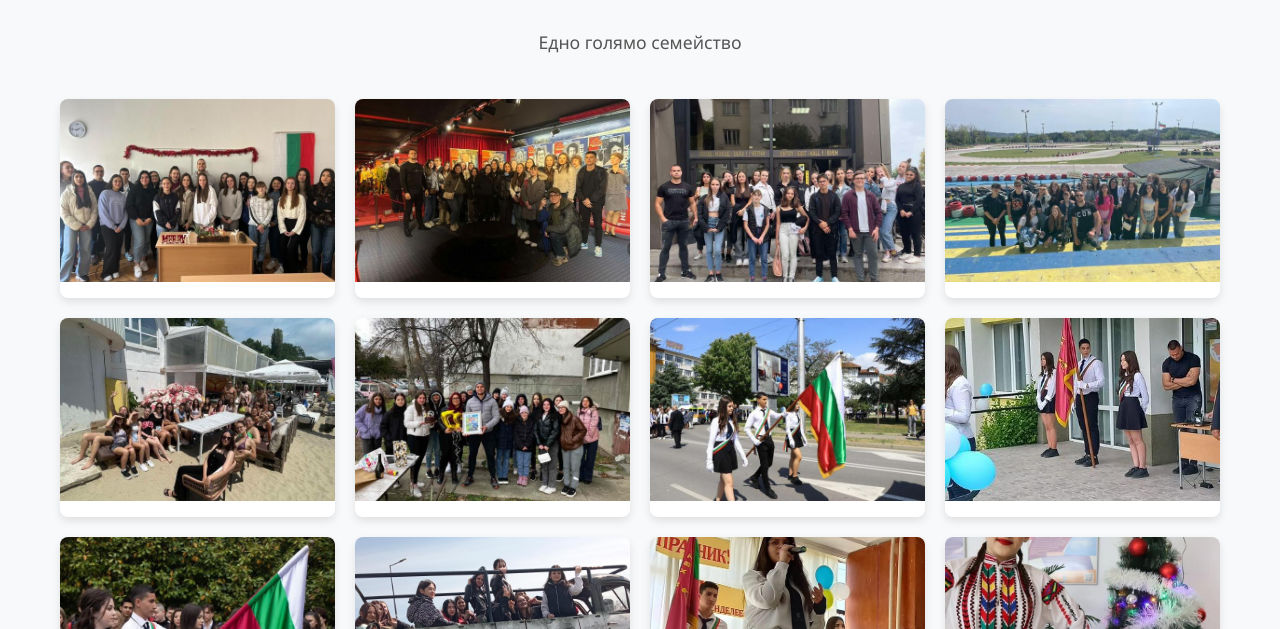
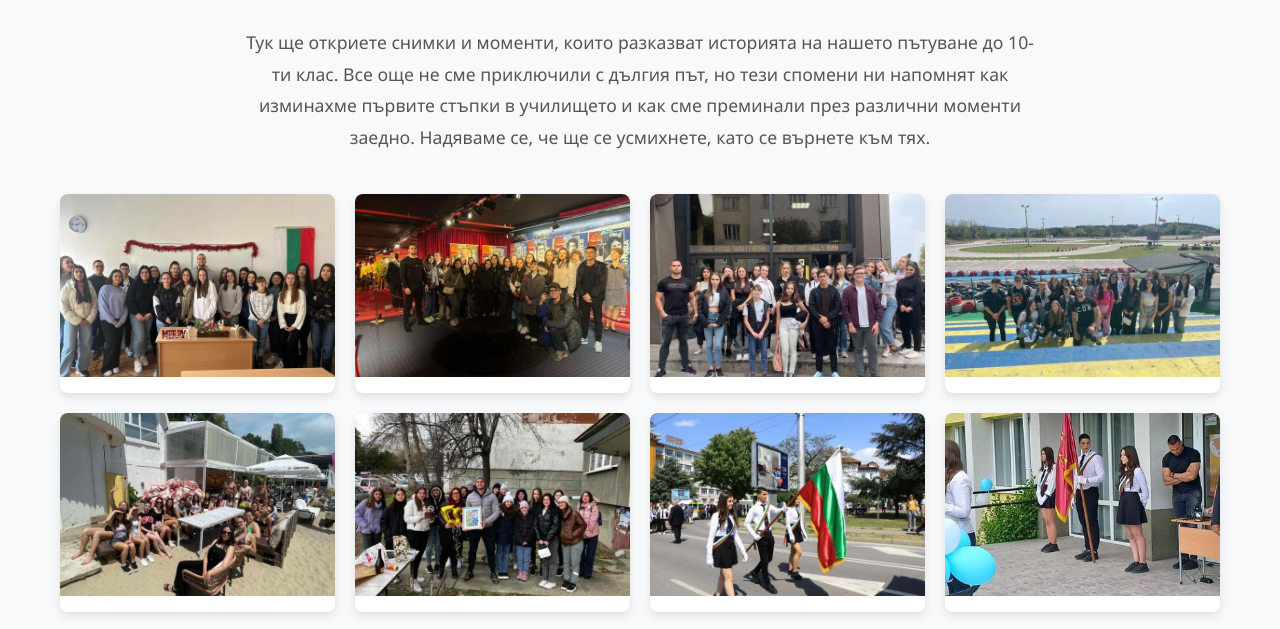
Before and after one commit to 10aklas/10a, a plain HTML site: page index.html in a window 1280 px wide. Shown: the part 107-736 px from the top of the page. Drawn offline with Linux system fonts and the light colour scheme.

Commit message:
Update index.html

```diff
--- a/index.html
+++ b/index.html
@@ -210,7 +210,7 @@
         </header>
 
         <div class="description">
-            <p>Едно голямо семейство</p>
+            <p>Тук ще откриете снимки и моменти, които разказват историята на нашето пътуване до 10-ти клас. Все още не сме приключили с дългия път, но тези спомени ни напомнят как изминахме първите стъпки в училището и как сме преминали през различни моменти заедно. Надяваме се, че ще се усмихнете, като се върнете към тях.</p>
         </div>
 
         <div class="gallery">
```
